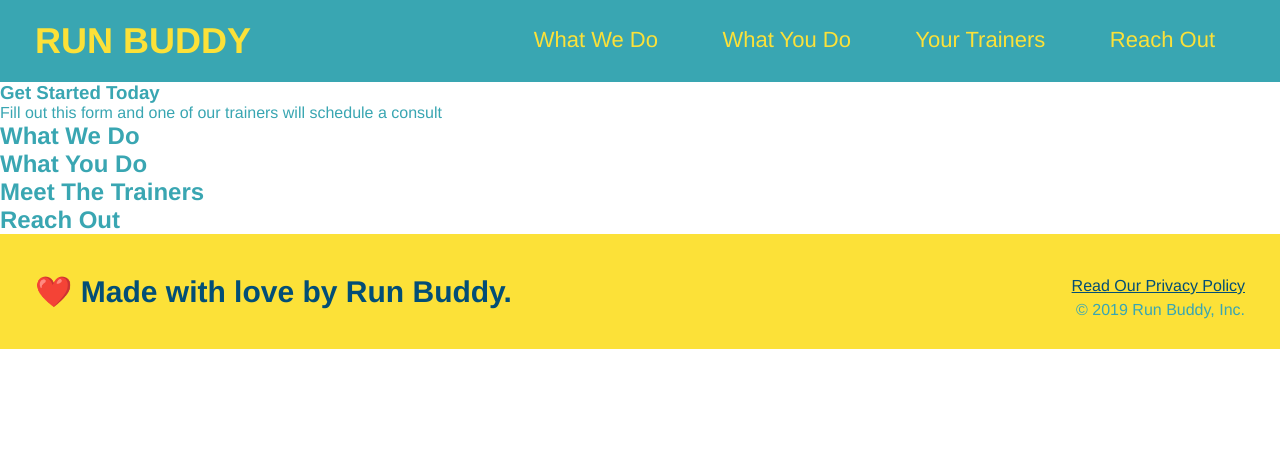
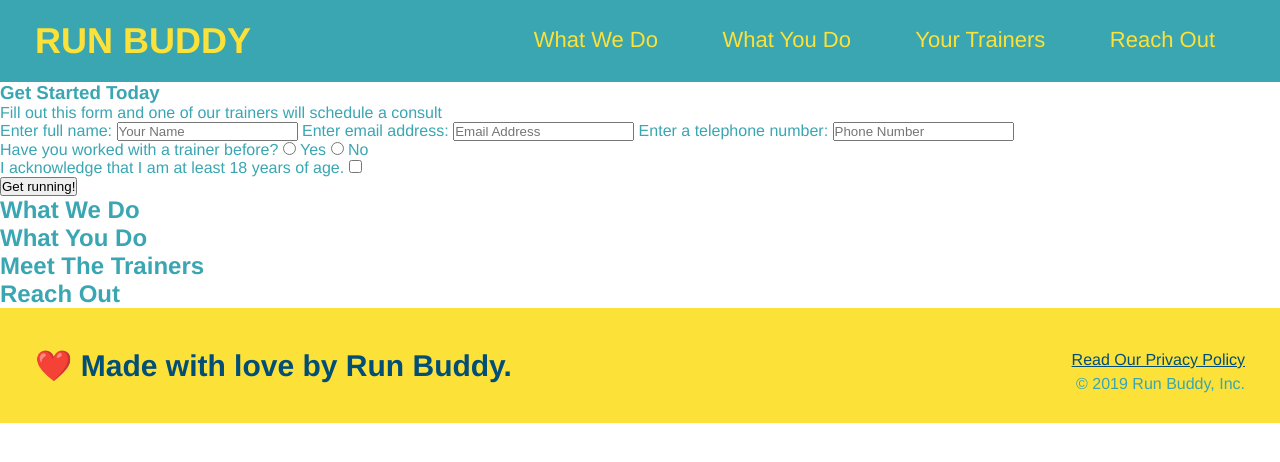
Before and after one commit to Samborski55/run-buddy, a plain HTML site: page index.html in a window 1280 px wide. Drawn offline with Linux system fonts and the light colour scheme.

Commit message:
updated hero

```diff
--- a/index.html
+++ b/index.html
@@ -48,6 +48,29 @@
                 <h3>Get Started Today</h3>
                 <p>Fill out this form and one of our trainers will schedule a consult</p>
             </div>
+            <form>
+                <label for="name">Enter full name:</label>
+                <input type="text" placeholder="Your Name" name="name" id="name">
+                <label for="email">Enter email address:</label>
+                <input type="email" placeholder="Email Address" name="email" id="email">
+                <label for="phone-number">Enter a telephone number:</label>
+                <input type="tel" placeholder="Phone Number" name="phone-number" id="phone-number">
+            </form>
+            <p>
+               Have you worked with a trainer before?
+               <input type="radio" name="trainer-confirm" id="trainer-yes" />
+               <label for="trainer-yes">Yes</label>
+               <input type="radio" name="trainer-confirm" id="trainer-no" />
+               <label for="trainer-no">No</label>
+            </p>
+            <p>
+                <label for="checkbox" ></label>
+               I acknowledge that I am at least 18 years of age.
+               <input type="checkbox" name="age-confirm" id="checkbox" />
+            </p>
+            <button type="submit">
+                Get running!
+            </button>
         </section>
 
         <!-- "what we do" section-->
```
